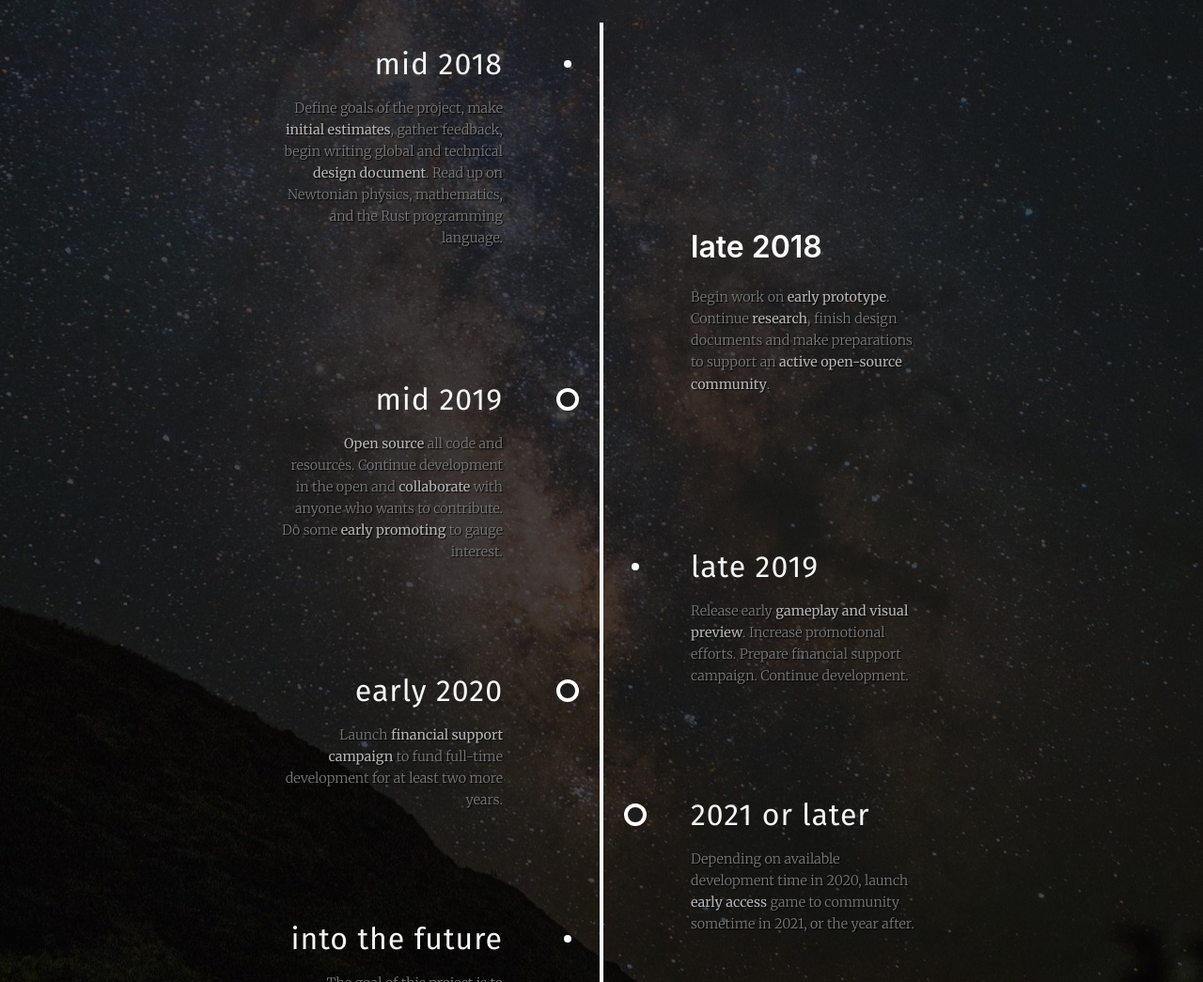
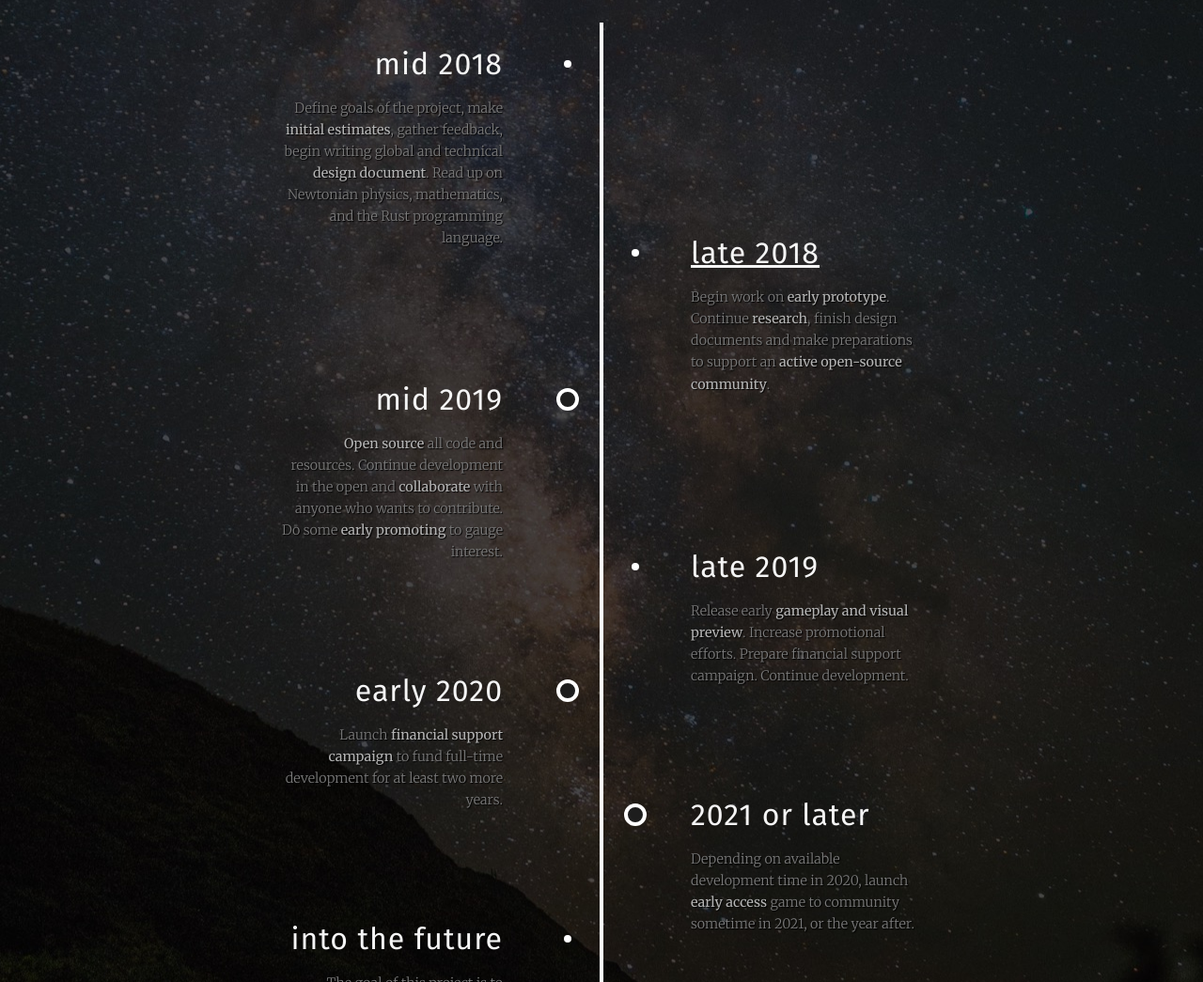
Before and after one commit to rustic-games/rustic.games, a plain HTML site: page templates/index.html in a window 1280 px wide. Shown: the part 812-1857 px from the top of the page at 94% size. Drawn offline with nearby package versions, Linux system fonts and the light colour scheme; files that its build step writes are made by us from their sources.

Commit message:
fix: add active state to timeline item

```diff
--- a/templates/index.html
+++ b/templates/index.html
@@ -153,7 +153,7 @@
             </div>
 
             <div class="entry">
-              <div class="title active has-text-white">late 2018</div>
+              <div class="heading active has-text-white">late 2018</div>
               <div class="body">
                 <p class="content">
                   Begin work on <em>early prototype</em>.
```
